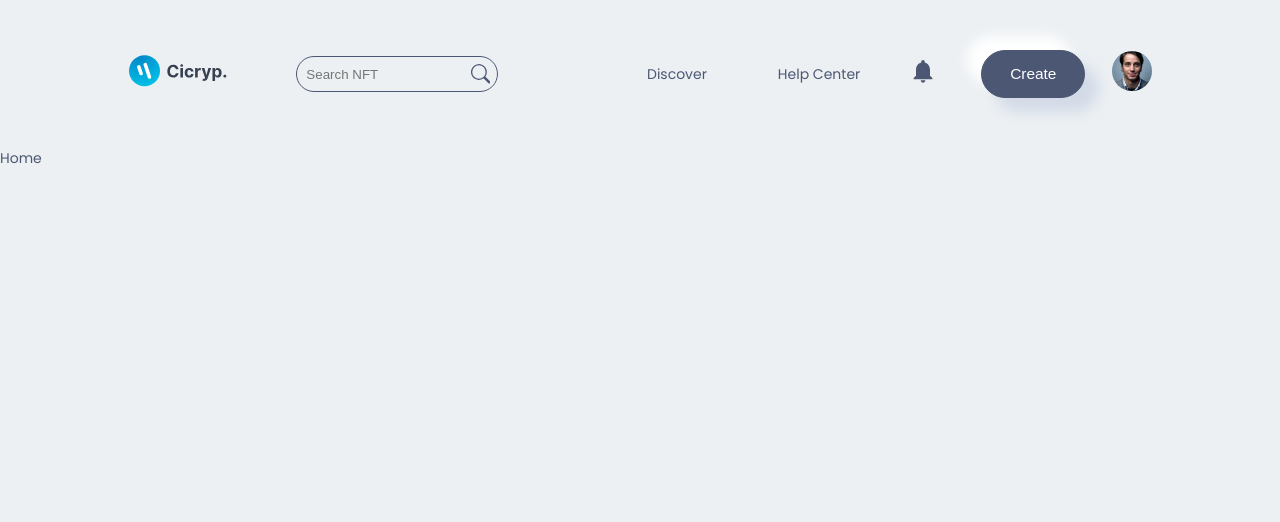
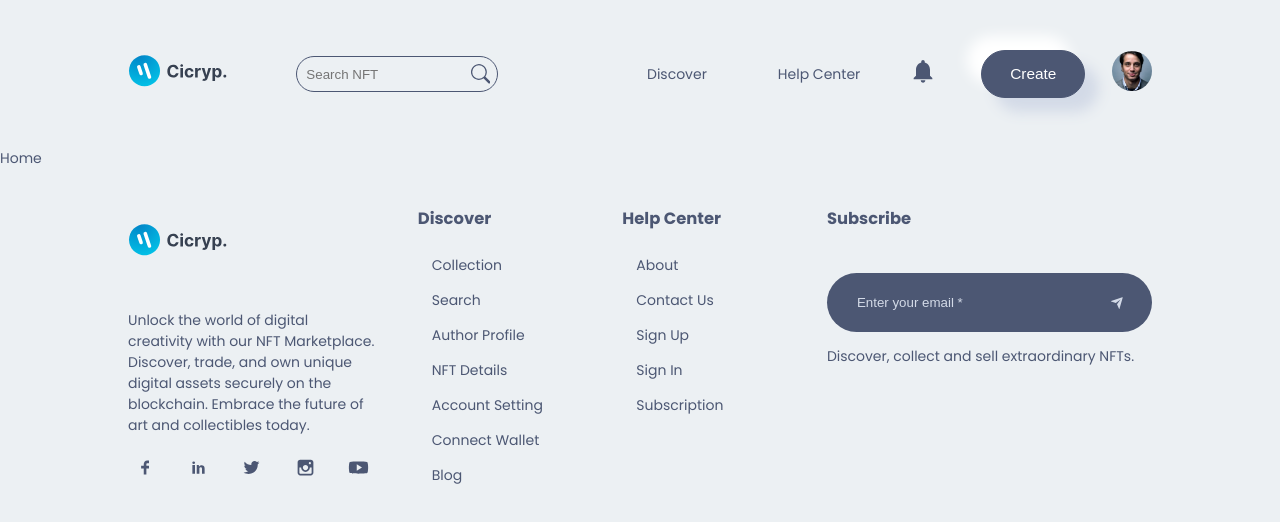
Before and after one commit to Chintanvck/nft-marketplace, a Next.js app: page / in a window 1280 px wide. Shown: the top 522 px of the page. Built offline with nearby package versions, Linux system fonts and the light colour scheme.

Commit message:
6. Footer structure + css ✅

```diff
--- a/src/component/Footer/Footer.jsx
+++ b/src/component/Footer/Footer.jsx
@@ -1,9 +1,71 @@
 import React from 'react';
 import Style from './Footer.module.css';
+import images from '../../img'
+import { Discover, HelpCenter } from '../NavBar/index';
+
+import Image from 'next/image';
+import {
+  TiSocialFacebook,
+  TiSocialLinkedin,
+  TiSocialTwitter,
+  TiSocialYoutube,
+  TiSocialInstagram,
+  TiArrowSortedDown,
+  TiArrowSortedUp,
+} from "react-icons/ti";
+import { RiSendPlaneFill } from 'react-icons/ri'
+
 
 const Footer = () => {
   return (
-    <div>Footer</div>
+    <div className={Style.footer}>
+      <div className={Style.footer_box}>
+        <div className={Style.footer_box_social}>
+          <Image src={images.logo} alt='footer logo' height={100} width={100} />
+          <p>Unlock the world of digital creativity with our NFT Marketplace. Discover, trade, and own unique digital assets securely on the blockchain. Embrace the future of art and collectibles today.</p>
+
+          <div className={Style.footer_social}>
+            <a href='#'>
+              <TiSocialFacebook />
+            </a>
+            <a href='#'>
+              <TiSocialLinkedin />
+            </a>
+            <a href='#'>
+              <TiSocialTwitter />
+            </a>
+            <a href='#'>
+              <TiSocialInstagram />
+            </a>
+            <a href='#'>
+              <TiSocialYoutube />
+            </a>
+          </div>
+        </div>
+
+        <div className={Style.footer_box_discover}>
+          <h3>Discover</h3>
+          <Discover />
+        </div>
+
+        <div className={Style.footer_box_help}>
+          <h3>Help Center</h3>
+          <HelpCenter />
+        </div>
+
+        <div className={Style.subscribe}>
+          <h3>Subscribe</h3>
+          <div className={Style.subscribe_box}>
+            <input type='email' placeholder='Enter your email *' />
+            <RiSendPlaneFill className={Style.subscribe_box_send} />
+          </div>
+          <div className={Style.subscribe_box_info}>
+            <p>Discover, collect and sell extraordinary NFTs.</p>
+          </div>
+        </div>
+
+      </div>
+    </div>
   )
 }
 
--- a/src/component/Footer/Footer.module.css
+++ b/src/component/Footer/Footer.module.css
@@ -0,0 +1,82 @@
+.footer{
+    width: 100%;
+    padding-block: 1.5rem;
+    position: relative;
+}
+
+.footer_box{
+    width: 80%;
+    margin: 0 auto;
+    display: grid;
+    grid-template-columns: 1.3fr repeat(2, 1fr) 2fr;
+    align-items: flex-start;
+    justify-content: space-between;
+    gap: 3rem;
+}
+
+.footer_social{
+    display: flex;
+    gap: 1.3rem;
+    font-size: 1.5rem;
+    align-items: center;
+}
+
+.footer_social a{
+    padding: .5rem;
+    border-radius: 50%;
+    transition: all .3s ease-in;
+    display: grid;
+}
+
+.footer_social a:hover{
+    background-color: var(--icons-color);
+    color: var(--shadow-dark-color);
+    box-shadow: var(--box-shadow);
+}
+
+.subscribe_box{
+    width: 100%;
+    display: flex;
+    justify-content: space-between;
+    align-items: center;
+    padding: 1.5rem 2rem;
+    background-color: var(--icons-color);
+    color: var(--shadow-dark-color);
+    border-radius: 5rem;
+    margin-top: 3rem;
+}
+
+.footer_box input{
+    background-color: transparent;
+    border: none;
+    outline: none;
+    width: 90%;
+    color: var(--shadow-dark-color);
+}
+
+.footer_box input::placeholder{
+    color: var(--shadow-dark-color);
+}
+
+.footer_box_send{
+    cursor: pointer;
+    font-size: 2rem;
+}
+
+.footer_box_info{
+    padding: 1rem 2rem;
+}
+
+@media screen and (max-width: 45em) {
+    .footer_box{
+        width: 90%;
+        grid-template-columns: 1fr 2fr;
+    }
+}
+
+@media screen and (max-width: 35em) {
+    .footer_box{
+        width: 90%;
+        grid-template-columns: 1fr;
+    }
+}
--- a/src/pages/_app.js
+++ b/src/pages/_app.js
@@ -1,11 +1,12 @@
 import './globals.css'
 
-import { NavBar } from '@/component/componentsindex';
+import { Footer, NavBar } from '@/component/componentsindex';
 
 const MyApp = ({ Component, pageProps }) => (
     <div>
       <NavBar />
       <Component {...pageProps} />
+      <Footer/>
     </div>
   );
 
```
